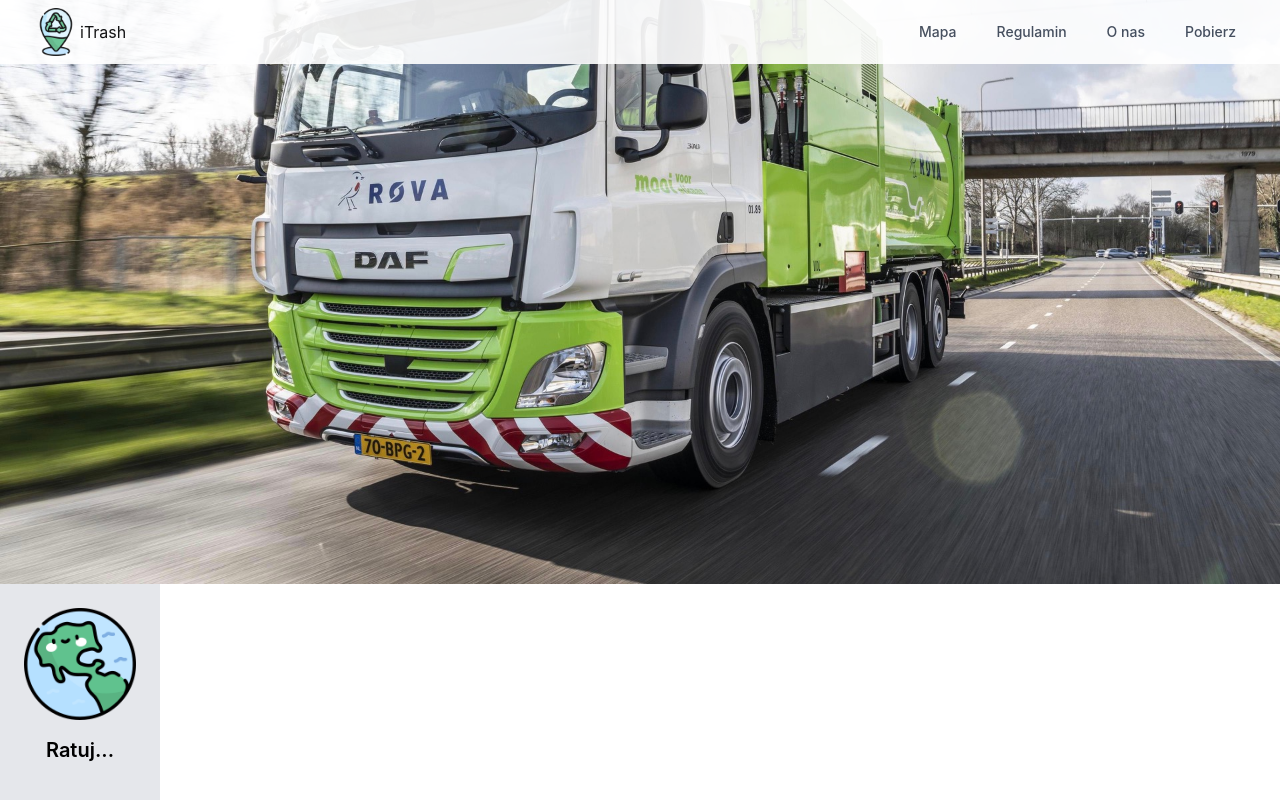
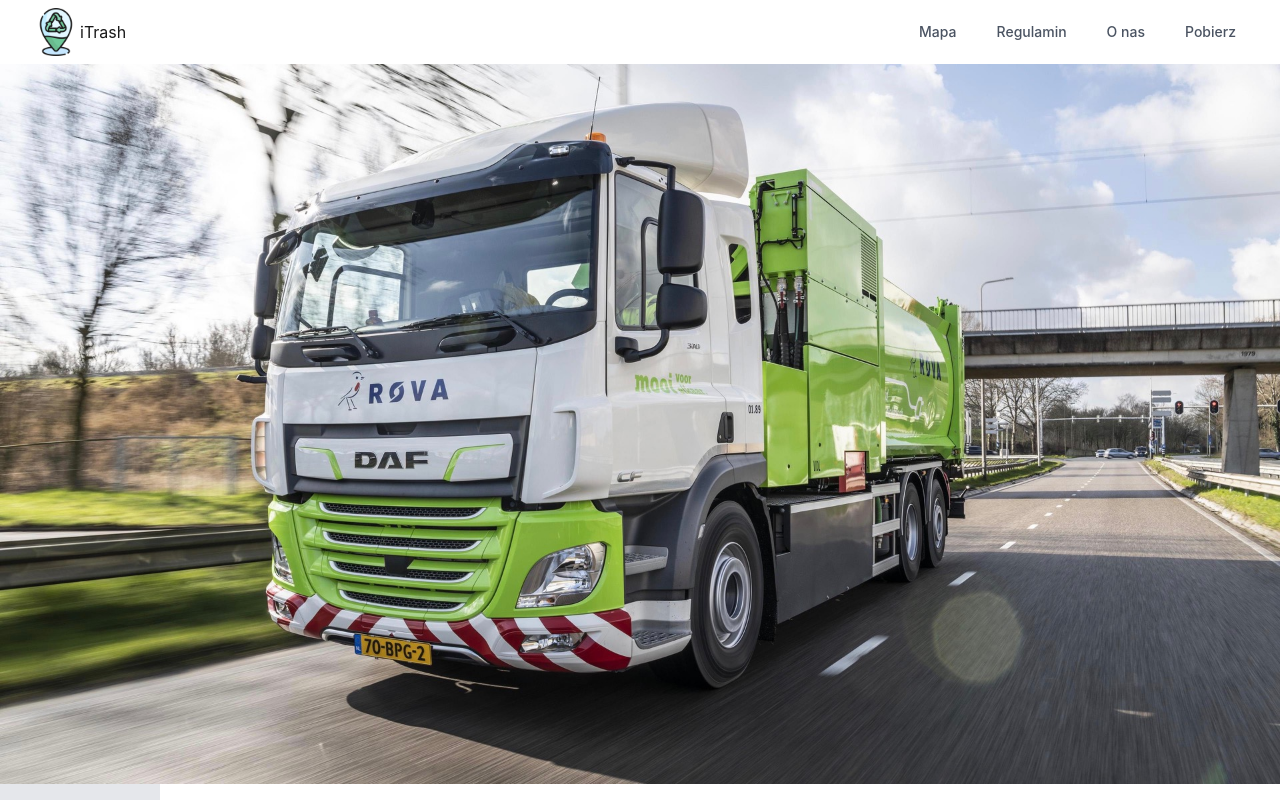
Before and after one commit to dewolaj881/iTrashWebsite, a Next.js app: page / in a window 1280 px wide. Shown: the top 800 px of the page. Built offline with nearby package versions, Linux system fonts and the light colour scheme.

Commit message:
refactor: fixed-showcase class

```diff
--- a/styles/globals.css
+++ b/styles/globals.css
@@ -20,5 +20,4 @@ a {
 
 .fixed-showcase {
   position: absolute;
-  top: -25vh;
 }
```
